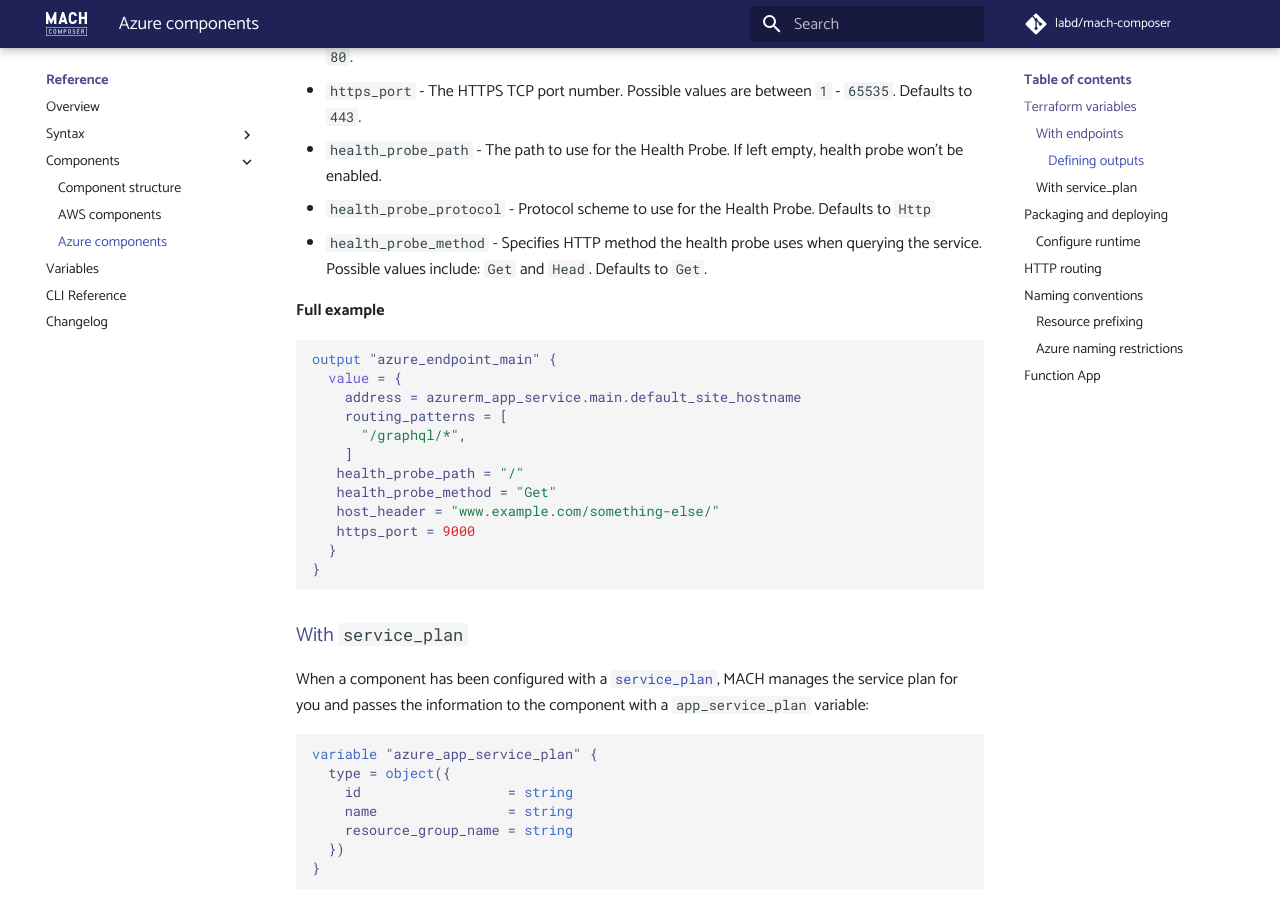
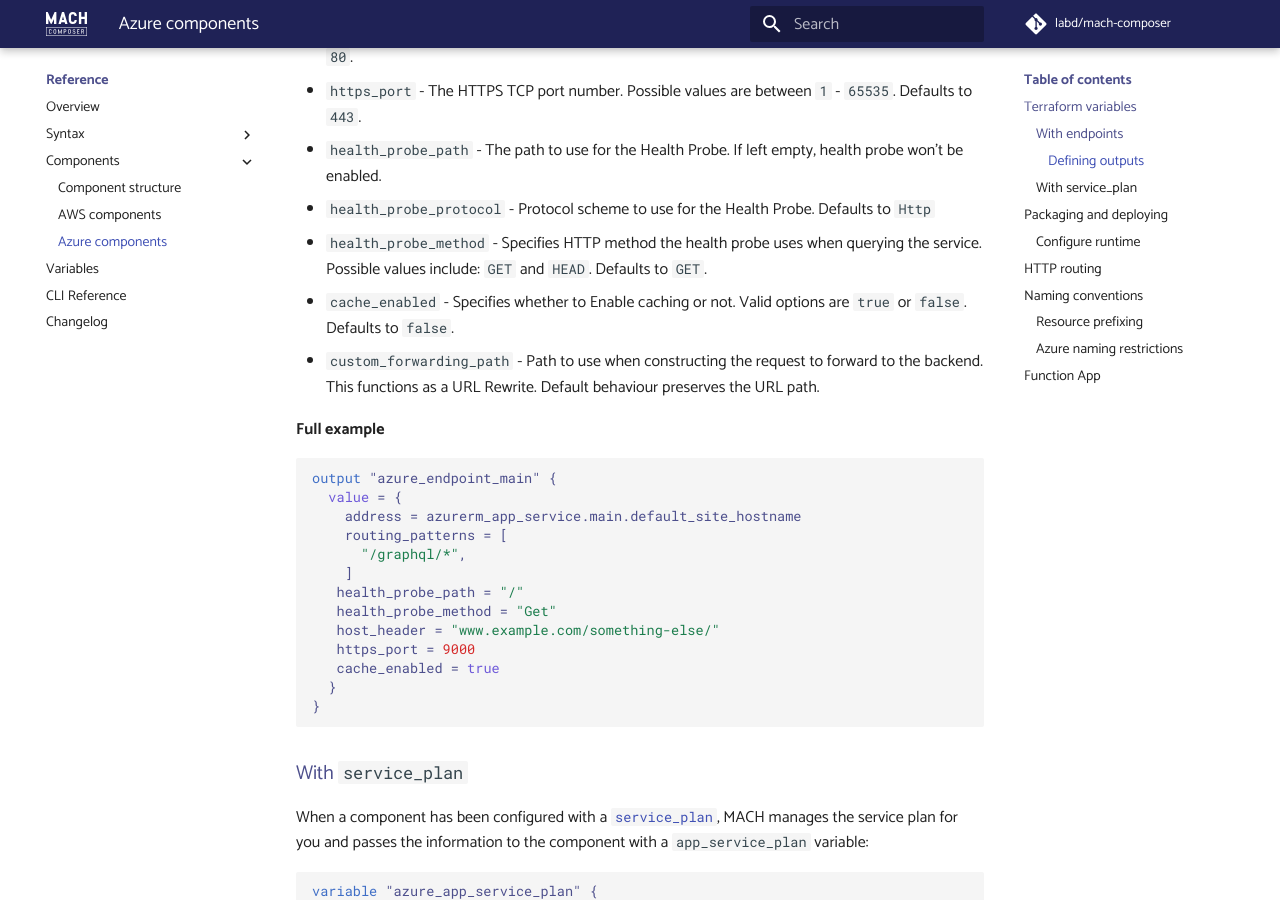
Before and after one commit to mach-composer/mach-composer-cli, an MkDocs documentation site: the page built from docs/src/reference/components/azure.md, in a window 1280 px wide and 900 px high, scrolled down 2502 px. Built offline with MkDocs 1.6.1 and Material for MkDocs 9.7.7, drawn with Linux system fonts in a browser that asks for light colours; a script that is not in the unit is left out; comment, search, counter and statistics services are not loaded.

Commit message:
Add cache and forwarding path options

````diff
--- a/docs/src/reference/components/azure.md
+++ b/docs/src/reference/components/azure.md
@@ -107,7 +107,10 @@ This output needs to have a name in the form of `azure_endpoint_<endpoint-name>`
 - `https_port` - The HTTPS TCP port number. Possible values are between `1` - `65535`. Defaults to `443`.
 - `health_probe_path` - The path to use for the Health Probe. If left empty, health probe won't be enabled.
 - `health_probe_protocol` - Protocol scheme to use for the Health Probe. Defaults to `Http`
-- `health_probe_method` - Specifies HTTP method the health probe uses when querying the service. Possible values include: `Get` and `Head`. Defaults to `Get`.
+- `health_probe_method` - Specifies HTTP method the health probe uses when querying the service. Possible values include: `GET` and `HEAD`. Defaults to `GET`.
+- `cache_enabled` - Specifies whether to Enable caching or not. Valid options are `true` or `false`. Defaults to `false`.
+- `custom_forwarding_path` - Path to use when constructing the request to forward to the backend. This functions as a URL Rewrite. Default behaviour preserves the URL path.
+
 
 **Full example**
 ```terraform
@@ -121,6 +124,7 @@ output "azure_endpoint_main" {
    health_probe_method = "Get"
    host_header = "www.example.com/something-else/"
    https_port = 9000
+   cache_enabled = true
   }
 }
 ```
````
Also changed, not shown: 3 other files.
